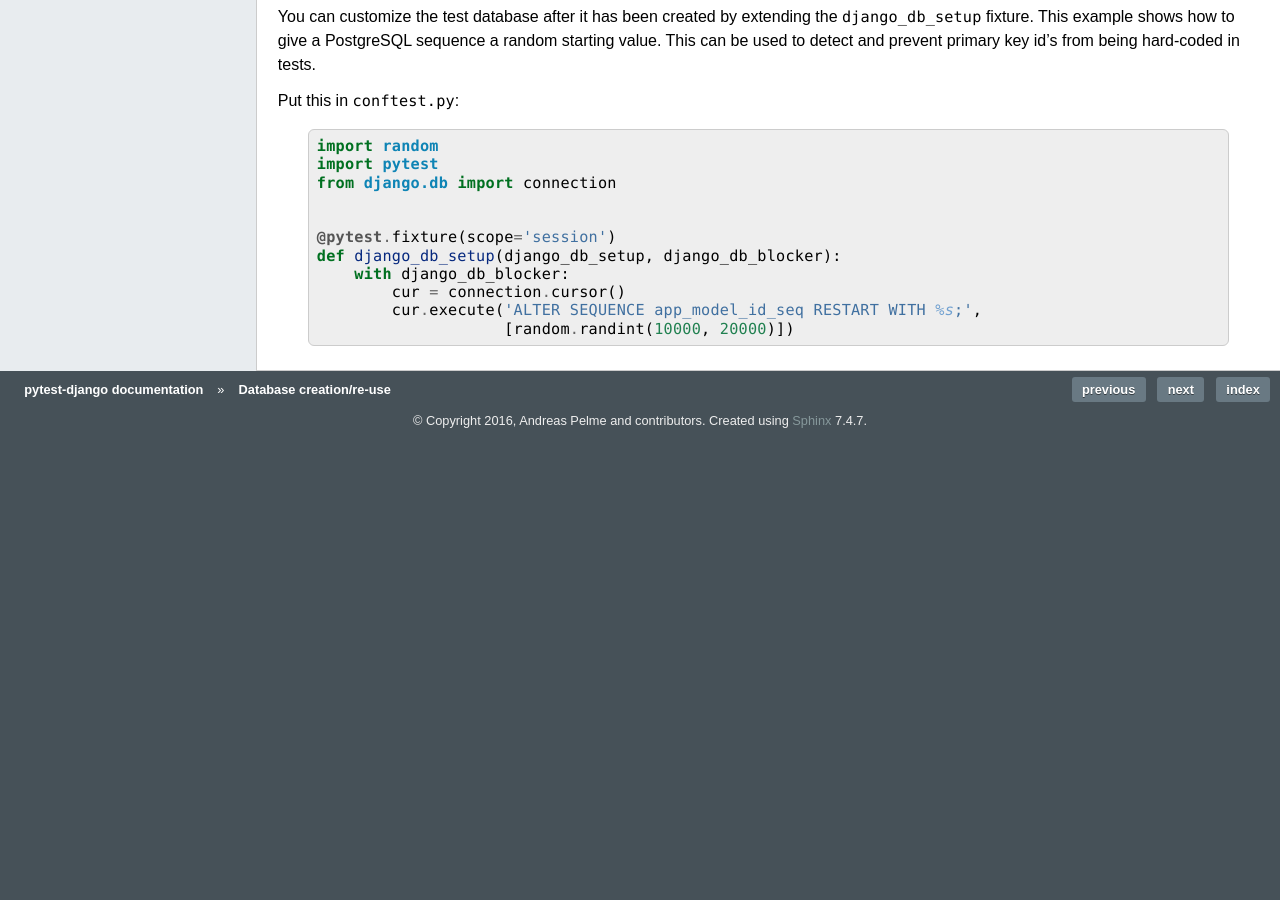
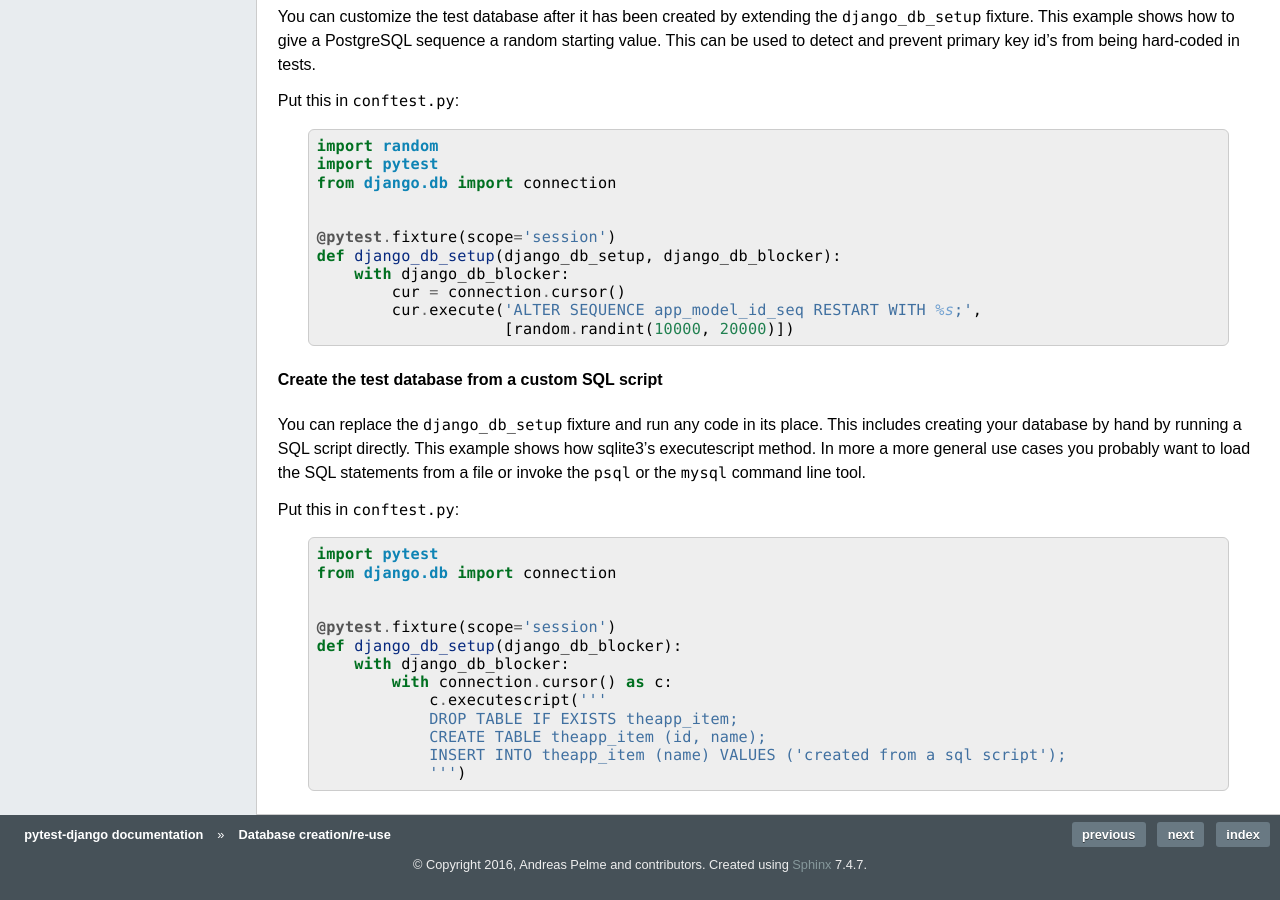
Before and after one commit to pytest-dev/pytest-django, a Sphinx documentation site: the page built from docs/database.rst, in a window 1280 px wide and 900 px high, scrolled down 6824 px. Built offline with Sphinx 7.4.7, drawn with Linux system fonts in a browser that asks for light colours; cross-references to code outside the pages are shown as plain code; before the commit the page ends 7279 px from its top, so only the background shows below that; some of the changed text lies outside the part shown.

Commit message:
Added documentation example how to create the test database from a sql script.
Refs #343.

```diff
--- a/docs/database.rst
+++ b/docs/database.rst
@@ -400,3 +400,28 @@ Put this in ``conftest.py``::
             cur = connection.cursor()
             cur.execute('ALTER SEQUENCE app_model_id_seq RESTART WITH %s;',
                         [random.randint(10000, 20000)])
+
+Create the test database from a custom SQL script
+"""""""""""""""""""""""""""""""""""""""""""""""""
+
+You can replace the :fixture:`django_db_setup` fixture and run any code in its
+place. This includes creating your database by hand by running a SQL script
+directly. This example shows how sqlite3's executescript method. In more a more
+general use cases you probably want to load the SQL statements from a file or
+invoke the ``psql`` or the ``mysql`` command line tool.
+
+Put this in ``conftest.py``::
+
+    import pytest
+    from django.db import connection
+
+
+    @pytest.fixture(scope='session')
+    def django_db_setup(django_db_blocker):
+        with django_db_blocker:
+            with connection.cursor() as c:
+                c.executescript('''
+                DROP TABLE IF EXISTS theapp_item;
+                CREATE TABLE theapp_item (id, name);
+                INSERT INTO theapp_item (name) VALUES ('created from a sql script');
+                ''')
```
